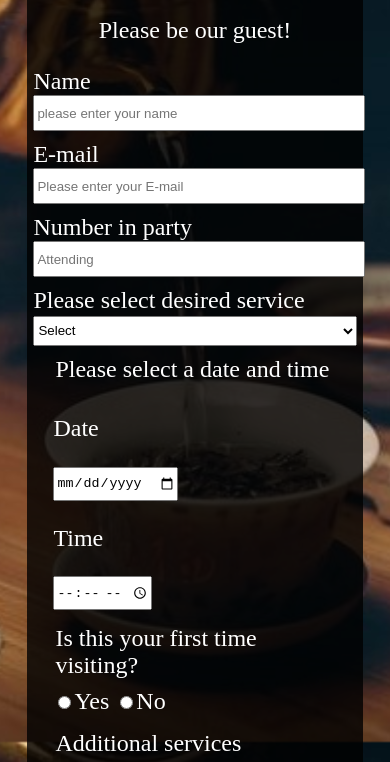
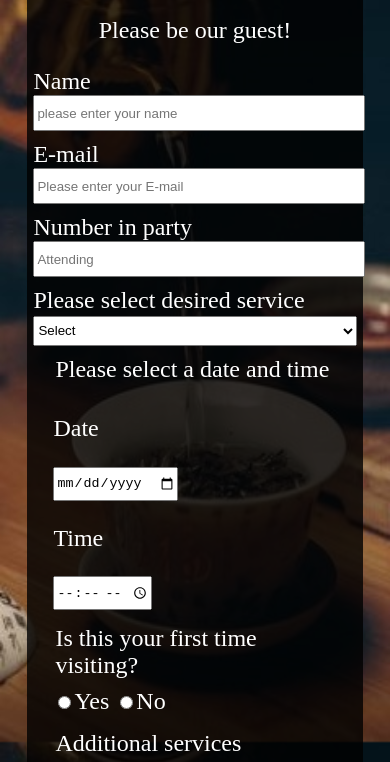
Before and after one commit to DCSprings/RegistryForm, a plain HTML site: page index.html in a window 390 px wide. Shown: the part 102-864 px from the top of the page. Drawn offline with Linux system fonts and the light colour scheme.

Commit message:
Update index.html

```diff
--- a/index.html
+++ b/index.html
@@ -30,8 +30,7 @@
             body {
                 background-image: url(looseleaf_mobile.jpg);
                 background-repeat: no-repeat;
-                height: 100%;
-                background-size: cover;
+                background-size: 100% 100%;
                 background-attachment: fixed;
                 font-size: 1.5em;
             }
```
